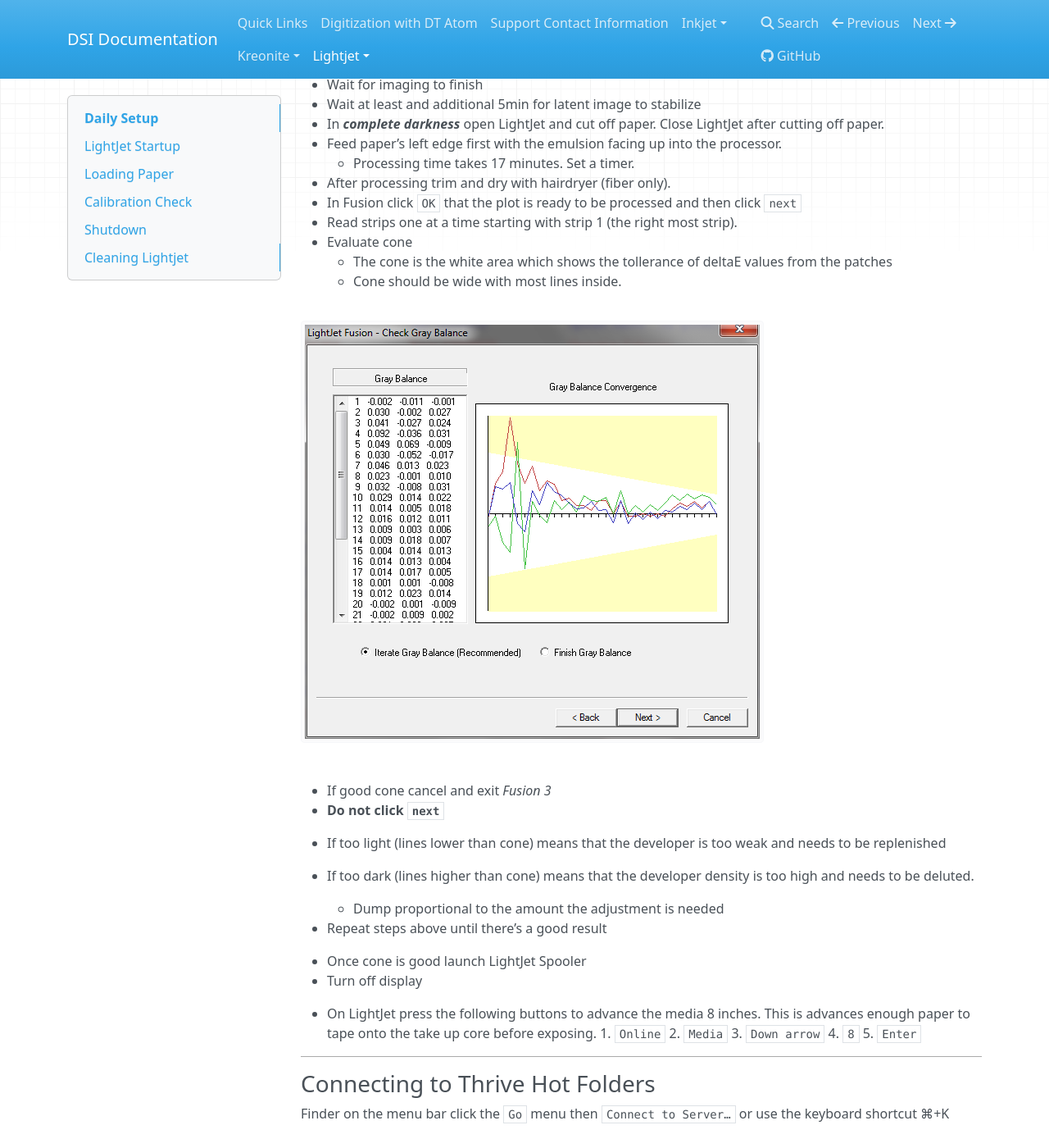
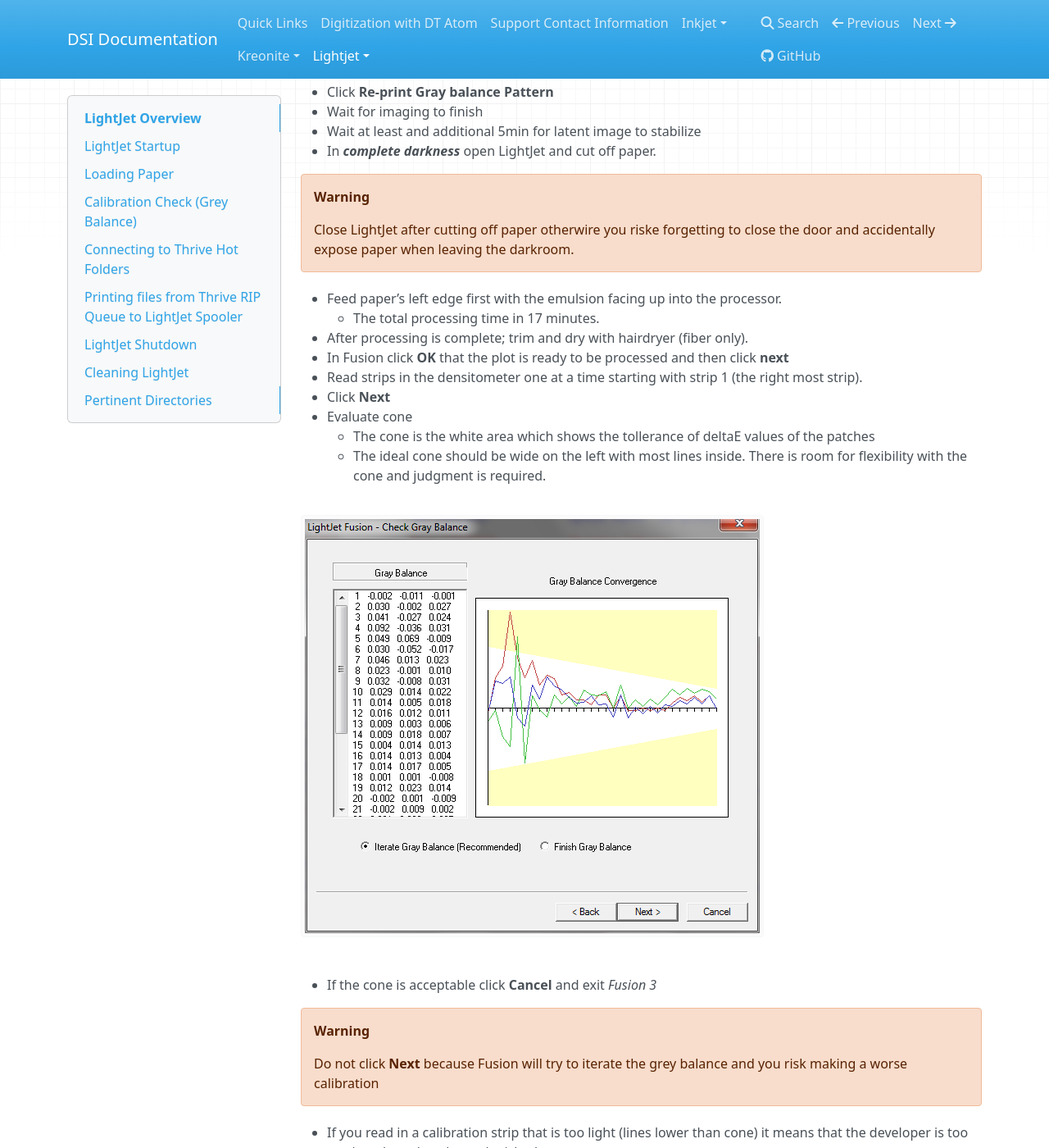
Before and after one commit to digitalsilverimaging/digitalsilverimaging.github.io, an MkDocs documentation site: the page built from docs/lightjet/index.md, in a window 1280 px wide and 1400 px high, scrolled down 2465 px. Shown: the whole window at 82% size. Built offline with MkDocs 1.6.1, drawn with Linux system fonts in a browser that asks for light colours; nearby versions of some CDN libraries; some of the changed text lies outside the part shown.

Commit message:
Fixed bullets and added table of important directories

```diff
--- a/docs/lightjet/index.md
+++ b/docs/lightjet/index.md
@@ -1,17 +1,18 @@
-# Daily Setup
+# LightJet Overview
+
+---
 
 ## LightJet Startup
 
-* Check air pressure gage. If the pressure is not reading 70psi check if compressor is on.
-* Turn LightJet power switch on. It's located on the left side rear.
+1. Turn on air compressor in the cutting room
+2. Turn LightJet power switch on. It's located on the left side rear. Booting and warm up takes about 15 minutes.
 
 ![LightJet Power Switch Circled in Orange](/images/lj-leftside.jpg)
 
-* Booting and warm up takes about 15 minutes.
-
 ![LightJet display after boot](/images/lj-offline.jpg)
 
-* Turn on both workstations
+3. Turn on both workstations
+4. [Print and process a grey balance](#calibration-check) to check developer quality
 
 ---
 
@@ -21,76 +22,81 @@
 
 The image above  is what the LightJet looks like when it is Offline. Offline is the mode that allows you to access all menu options. Online is the LightJet ready to print.
 
-The options on the display correspond with the three buttons on the panel. `Online (F5)`, `Media (F6)`, and `Setup (F7)`.
+The options on the display correspond with the three buttons on the panel. **Online (F5)**, **Media (F6)**, and **Setup (F7)**.
 
 
 ![LightJet Offline](/images/lj-offline.jpg)
 **LightJet Offline**
 
-If the LightJet is Online press `ON LINE (F5)` to toggle LightJet from Online to Offline.
+If the LightJet is Online press **ON LINE (F5)** to toggle LightJet from Online to Offline.
 
 
-* Press `Media` to bring up the Media menu.
+- Press **Media** to bring up the Media menu.
 
-* Press `Enter` to initiate loading mode.
+- Press **Enter** to initiate loading mode.
 
 ![ ](/images/lj-loading-1.jpg)
 
-* Select media type which will be Paper and press `Enter`
+- Select media type which will be Paper and press **Enter**
 
 ![ ](/images/lj-loading-2.jpg)
 
-* Select media width to match loaded paper width and press `Enter`
+- Select media width to match loaded paper width and press **Enter**
 
 ![ ](/images/lj-loading-3.jpg)
 
-* Feed paper into feed rollers
-* If you haven't printed a grey balance press `Enter` but don't tape media to take up reel. If you have and are ready for exposure tape to take up core.
+- Feed paper into feed rollers
+- If you haven't printed a grey balance press **Enter** but don't tape media to take up reel. If you have and are ready for exposure tape to take up core.
 
 
-## Calibration Check
+## Calibration Check (Grey Balance)
 
-* Open _Fusion 3_ application
-* Select Configuration Name that matches paper loaded in LightJet from drop down list
-* Click `next`
-* Click `Re-print Gray balance Pattern`
-* Wait for imaging to finish
-* Wait at least and additional 5min for latent image to stabilize
-* In _**complete darkness**_ open LightJet and cut off paper. Close LightJet after cutting off paper.
-* Feed paper's left edge first with the emulsion facing up into the processor.
-	* Processing time takes 17 minutes. Set a timer.
-* After processing trim and dry with hairdryer (fiber only).
-* In Fusion click `OK` that the plot is ready to be processed and then click `next`
-* Read strips one at a time starting with strip 1 (the right most strip).
-* Evaluate cone
-	* The cone is the white area which shows the tollerance of deltaE values from the patches
-	* Cone should be wide with most lines inside.
+- Open _Fusion 3_ application
+- Select Configuration Name that matches paper loaded in LightJet from drop down list
+- Click **next**
+- Click **Re-print Gray balance Pattern**
+- Wait for imaging to finish
+- Wait at least and additional 5min for latent image to stabilize
+- In _**complete darkness**_ open LightJet and cut off paper.
 
-![Very good cone](/images/cone.png)
+!!! Warning
+    Close LightJet after cutting off paper otherwire you riske forgetting to close the door and accidentally expose paper when leaving the darkroom.
 
-* If good cone cancel and exit _Fusion 3_
-* **Do not click `next`**
+- Feed paper's left edge first with the emulsion facing up into the processor.
+	- The total processing time in 17 minutes.
+- After processing is complete; trim and dry with hairdryer (fiber only).
+- In Fusion click **OK** that the plot is ready to be processed and then click **next**
+- Read strips in the densitometer one at a time starting with strip 1 (the right most strip).
+- Click **Next**
+- Evaluate cone
+	- The cone is the white area which shows the tollerance of deltaE values of the patches
+	- The ideal cone should be wide on the left with most lines inside. There is room for flexibility with the cone and judgment is required.
 
-* If too light (lines lower than cone) means that the developer is too weak and needs to be replenished
-* If too dark (lines higher than cone) means that the developer density is too high and needs to be deluted.
-	* Dump proportional to the amount the adjustment is needed
+![Extremely good cone](/images/cone.png)
 
-* Repeat steps above until there's a good result
-* Once cone is good launch LightJet Spooler
-* Turn off display
+- If the cone is acceptable click **Cancel** and exit _Fusion 3_
 
-* On LightJet press the following buttons to advance the media 8 inches. This is advances enough paper to tape onto the take up core before exposing.
-1. `Online`
-2. `Media`
-3. `Down arrow`
-4. `8`
-5. `Enter`
+!!! Warning
+    Do not click **Next** because Fusion will try to iterate the grey balance and you risk making a worse calibration
+
+- If you read in a calibration strip that is too light (lines lower than cone) it means that the developer is too weak and needs to be replenished.
+- If too dark (lines higher than cone) means that the developer density is too high and needs to be deluted.
+	- Dump proportional to the amount the adjustment is needed
+- Repeat steps above until there is a good result
+- Turn off display
+- Advance paper for taping to core for printing.
+    - On LightJet press the following buttons to advance the media 8 inches. It will advance enough paper in order to tape onto the take up core before printing.
+        - Online
+        - Media
+        - Down arrow
+        - 8
+        - Enter
 
 ---
 
-### Connecting to Thrive Hot Folders
+## Connecting to Thrive Hot Folders
 
-Finder on the menu bar click the `Go` menu then `Connect to Server…` or use the keyboard shortcut ⌘+K
+Finder on the menu bar click the **Go** menu then **Connect to Server…** or use the keyboard shortcut ⌘+K
 
 ![Connect to Server](/images/connect-server.png)
 
@@ -99,59 +105,74 @@ Finder on the menu bar click the `Go` menu then `Connect to Server…` or use th
 **User:** thrive
 **Password:** dsi2008
 
-Use the the hot folder that corresponds with the paper you are printing with.
+Use the the hot folder that corresponds with the paper you are printing on.
 
 ![List of hot folders](/images/thive-hot-folder.png)
 
 
-### Printing files from Thrive RIP Queue to LightJet Spooler
+## Printing files from Thrive RIP Queue to LightJet Spooler
 
-* Launch both Thrive RIP-Queue and Spooler Controller (FPC)
-* Go to RIP-Queue and highlight Océ LightJet 430
-* On the right side click `Change…` and select the paper type list that is loaded in the LightJet from the Media.
+- Launch both Thrive RIP-Queue and Spooler Controller (FPC)
+- Go to RIP-Queue and highlight Océ LightJet 430
+- On the right side click **Change…** and select the paper type list that is loaded in the LightJet from the Media.
 
 ![ ](/images/thrive-media.png)
 
-* On Mac copy prepared files to hot folder.
-	* Files rendered from ROES can be copied straight to hot folder
-* Files dropped into hot folder will show up in RIP-Queue in the _Jobs Ready to Print_ pane
-* When you are ready to rip images select the files you want and click the blue pause button. They will start ripping one-by-one
-* Ripped files move down to _Buffered Jobs_. These can be re-processed without copying from Mac again
+- From your Mac copy prepared files into a hot folder.
+- Files dropped into hot folders will show up in RIP-Queue in the _Jobs Ready to Print_ pane
+- When you are ready to rip images select the files you want and click the blue pause button. They will start ripping one–by–one
+- Ripped files move down to _Buffered Jobs_. These can be re-processed without having to copying from your Mac again
 
-* When all images are ripped go to Spooler Controller and click the green `Online` button to put the printer online
-* Select the correct media
+- When all images are ripped switch to Spooler Controller
+- click the green **Online** button to put the printer online
+- Select the correct media
 
 ![ ](/images/spooler-media.png)
 
-*  To start exposure click `Print Now`
+-  To start exposure click **Print Now**
 
 ![ ](/images/spooler-print-now.png)
 
-### Unloading paper
+---
 
-* Press `Online`, `Media`, `Down`, `Down`, `Enter`
-* When the LightJet finished advancing media cut and feed into processor
-* You are prompted with two options. Unload Media or advance for printing again.
-	* Press `Ecape` to eject paper
-	* Press `Enter` to advance and tape to core
+### Cutting Paper for Processing
 
+- Press **Online**, **Media**, **Down**, **Down**, **Enter**
+- When the LightJet finished advancing you may cut paper
+- You are prompted with two options. Unload Media or Advance for printing again.
+	- Press **Ecape** to eject paper
+	- Press **Enter** to advance and tape to core
 
+### Unloading Paper
+
+- Press **Online**, **Media**, **Down**, **Down**, **Enter**
+- When the LightJet finished advancing you are prompted with two options; Unload Media or Advance for printing again.
+- Press **Ecape** to eject paper
 
 ---
 
-## Shutdown
+## LightJet Shutdown
 
-### Lightjet Shutdown
+- Turn off LightJet using the power switch on back left
+	- The cooling fan will run for 10 minutes after the LightJet is turned off
+- Shut down both workstations
 
-* Turn off LightJet using the power switch on back left
-	* The cooling fan will run for 10 minutes after the LightJet is turned off
-* Shut down both workstations
+## Cleaning LightJet
 
-## Cleaning Lightjet
-
-* Sweeping out drum
-* Cleaning output rollers
+- Sweeping out drum
+- Cleaning output rollers
 
 
+## Pertinent Directories
 
-Working directories
+|Location (LJ-FE)                 |Description                    |
+|---------------------------------|-------------------------------|
+|`C:\LightJetFE\blend\material30` | Paper targets                 |
+|`C:\LightJetFE\blend\config14`   | Individual paper batch configs|
+|`D:\`                            | Cached printed files          |
+
+
+|Location (Onyx)                      |Description                |
+|-------------------------------------|---------------------------|
+|`D:\Thrive11\Work\Oce LightJet 430`  | Cached/Buffered Jobs Files|
+|`D:\Thrive11\Input\Oce LightJet 430` | Quick Set hot folders     |
```
Also changed, not shown: docs/images/step32.png.
